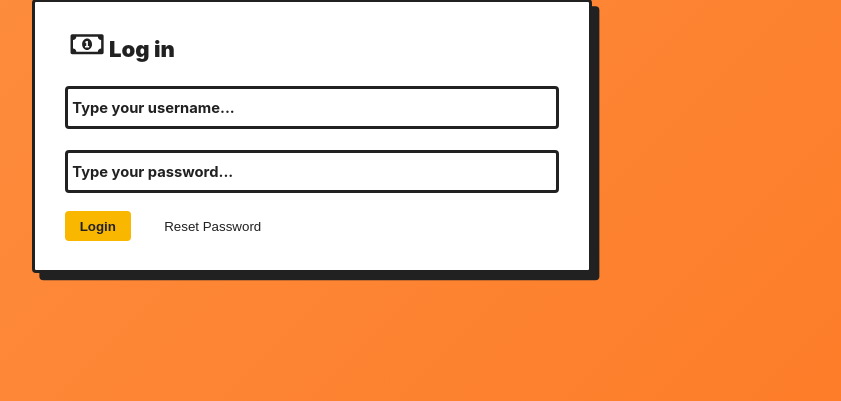
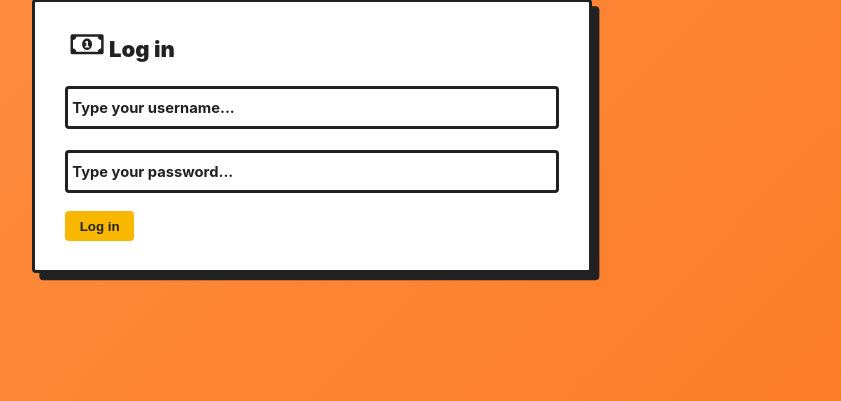
Before and after one commit to yobro2033/coursework-draft, a Flask app: page /login in a window 1280 px wide. Shown: the part 126-527 px from the top of the page, without its empty margins (284-1125 px from the left). Run offline with Flask 2, Linux system fonts and the light colour scheme; some web fonts are replaced.

Commit message:
Update login_form.html

```diff
--- a/templates/login_form.html
+++ b/templates/login_form.html
@@ -24,8 +24,7 @@
         <span class="input__label">Type your password...</span>
       </label>
       <div class="button-group">
-        <button type="submit" href="#">Login</button>
-        <button type="reset" href="#">Reset Password</button>
+        <button type="submit" href="#">Log in</button>
       </div>
     </div>
   </article>
```
